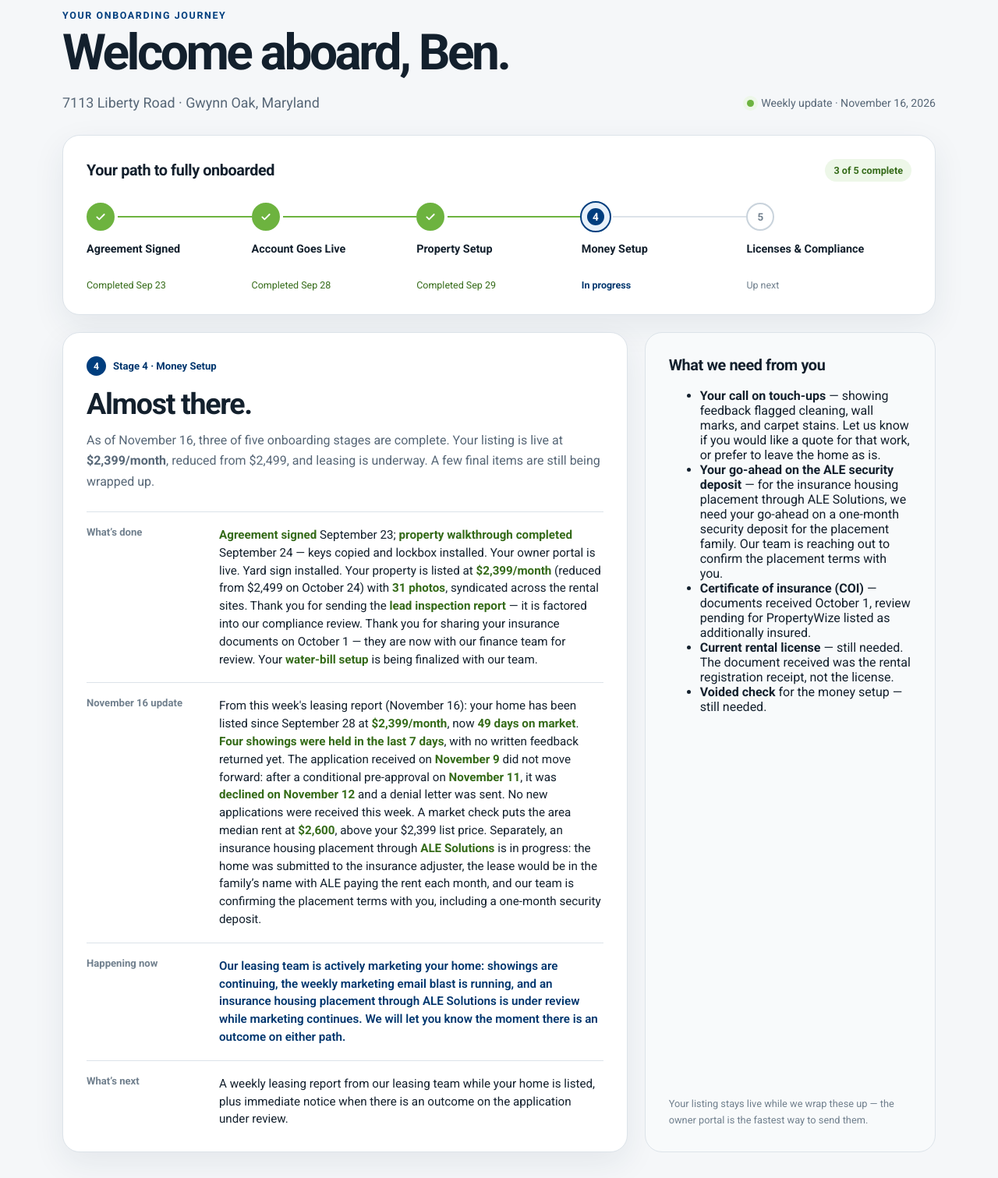
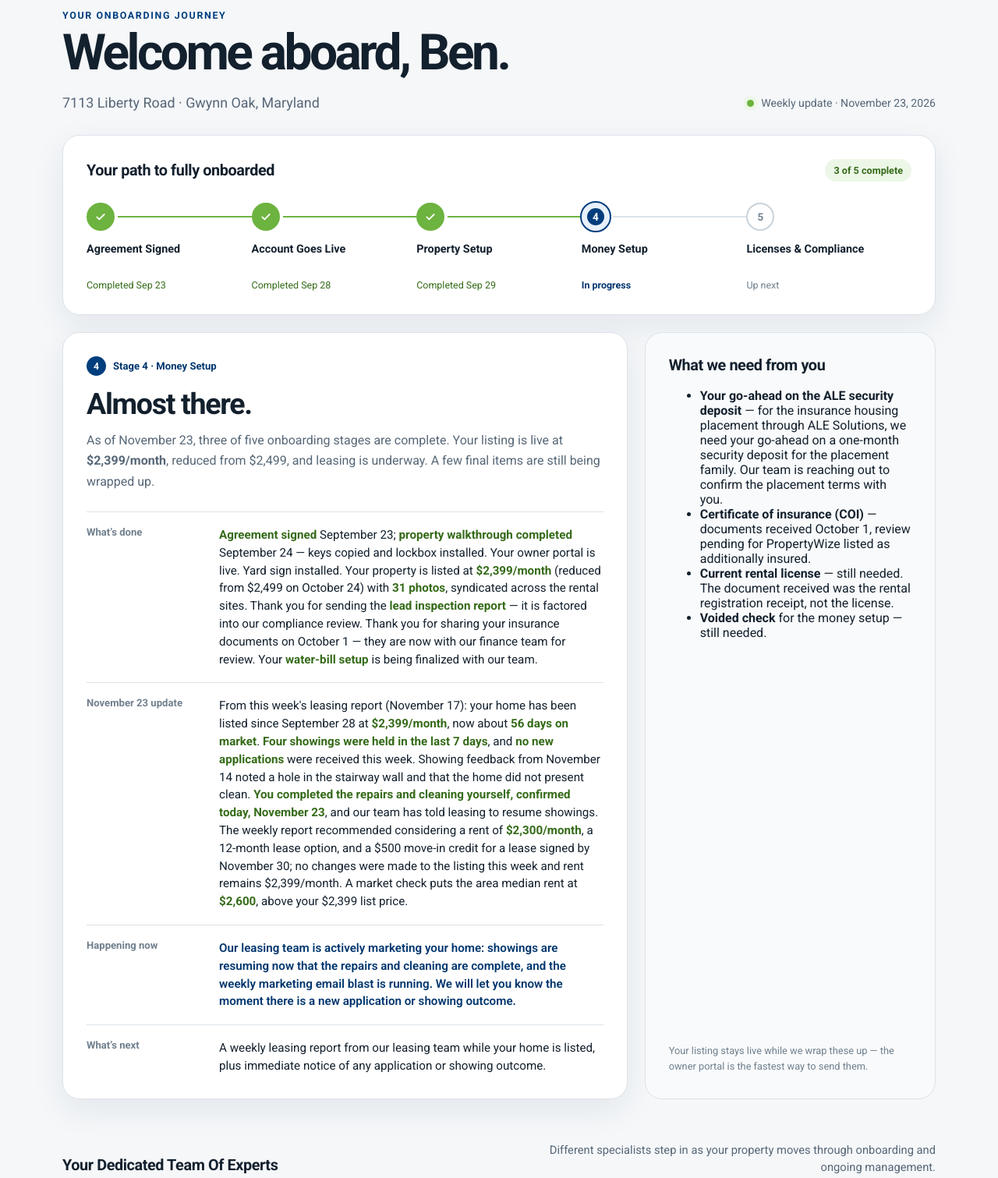
Before and after one commit to PropertyWizeOperations/onboarding-tracker, a plain HTML site: page index.html in a window 1280 px wide. Shown: the part 40-1551 px from the top of the page at 78% size. Drawn offline with Linux system fonts and the light colour scheme.

Commit message:
Weekly update - November 23, 2026

```diff
--- a/index.html
+++ b/index.html
@@ -487,9 +487,9 @@
         <h1>Welcome aboard, Ben.</h1>
         <p class="property">7113 Liberty Road · Gwynn Oak, Maryland</p>
       </div>
-      <div class="updated" aria-label="Status last updated November 16, 2026">
+      <div class="updated" aria-label="Status last updated November 23, 2026">
         <span class="pulse" aria-hidden="true"></span>
-        Weekly update · November 16, 2026
+        Weekly update · November 23, 2026
       </div>
     </header>
 
@@ -548,19 +548,19 @@
       <section class="status-card" aria-labelledby="now-title">
         <span class="stage-now">Stage 4 · Money Setup</span>
         <h2 id="now-title">Almost there.</h2>
-        <p class="status-lede">As of November 16, three of five onboarding stages are complete. Your listing is live at <strong>$2,399/month</strong>, reduced from $2,499, and leasing is underway. A few final items are still being wrapped up.</p>
+        <p class="status-lede">As of November 23, three of five onboarding stages are complete. Your listing is live at <strong>$2,399/month</strong>, reduced from $2,499, and leasing is underway. A few final items are still being wrapped up.</p>
         <ul class="status-list">
           <li class="status-row">
             <span class="status-label">What&rsquo;s done</span>
             <span class="status-value"><strong>Agreement signed</strong> September 23; <strong>property walkthrough completed</strong> September 24 — keys copied and lockbox installed. Your owner portal is live. Yard sign installed. Your property is listed at <strong>$2,399/month</strong> (reduced from $2,499 on October 24) with <strong>31 photos</strong>, syndicated across the rental sites. Thank you for sending the <strong>lead inspection report</strong> — it is factored into our compliance review. Thank you for sharing your insurance documents on October 1 — they are now with our finance team for review. Your <strong>water-bill setup</strong> is being finalized with our team.</span>
           </li>
-          <li class="status-row">             <span class="status-label">November 16 update</span>             <span class="status-value">From this week's leasing report (November 16): your home has been listed since September 28 at <strong>$2,399/month</strong>, now <strong>49 days on market</strong>. <strong>Four showings were held in the last 7 days</strong>, with no written feedback returned yet. The application received on <strong>November 9</strong> did not move forward: after a conditional pre-approval on <strong>November 11</strong>, it was <strong>declined on November 12</strong> and a denial letter was sent. No new applications were received this week. A market check puts the area median rent at <strong>$2,600</strong>, above your $2,399 list price. Separately, an insurance housing placement through <strong>ALE Solutions</strong> is in progress: the home was submitted to the insurance adjuster, the lease would be in the family’s name with ALE paying the rent each month, and our team is confirming the placement terms with you, including a one-month security deposit.</span>           </li>           <li class="status-row now">
+          <li class="status-row">             <span class="status-label">November 23 update</span>             <span class="status-value">From this week's leasing report (November 17): your home has been listed since September 28 at <strong>$2,399/month</strong>, now about <strong>56 days on market</strong>. <strong>Four showings were held in the last 7 days</strong>, and <strong>no new applications</strong> were received this week. Showing feedback from November 14 noted a hole in the stairway wall and that the home did not present clean. <strong>You completed the repairs and cleaning yourself, confirmed today, November 23</strong>, and our team has told leasing to resume showings. The weekly report recommended considering a rent of <strong>$2,300/month</strong>, a 12-month lease option, and a $500 move-in credit for a lease signed by November 30; no changes were made to the listing this week and rent remains $2,399/month. A market check puts the area median rent at <strong>$2,600</strong>, above your $2,399 list price.</span>           </li>           <li class="status-row now">
             <span class="status-label">Happening now</span>
-            <span class="status-value">Our leasing team is actively marketing your home: showings are continuing, the weekly marketing email blast is running, and an insurance housing placement through ALE Solutions is under review while marketing continues. We will let you know the moment there is an outcome on either path.</span>
+            <span class="status-value">Our leasing team is actively marketing your home: showings are resuming now that the repairs and cleaning are complete, and the weekly marketing email blast is running. We will let you know the moment there is a new application or showing outcome.</span>
           </li>
           <li class="status-row">
             <span class="status-label">What&rsquo;s next</span>
-            <span class="status-value">A weekly leasing report from our leasing team while your home is listed, plus immediate notice when there is an outcome on the application under review.</span>
+            <span class="status-value">A weekly leasing report from our leasing team while your home is listed, plus immediate notice of any application or showing outcome.</span>
           </li>
         </ul>
       </section>
@@ -569,7 +569,7 @@
         <div>
           <h2 class="section-title" id="needs-title">What we need from you</h2>
           <ul class="needs-list">
-            <li><strong>Your call on touch-ups</strong> — showing feedback flagged cleaning, wall marks, and carpet stains. Let us know if you would like a quote for that work, or prefer to leave the home as is.</li><li><strong>Your go-ahead on the ALE security deposit</strong> — for the insurance housing placement through ALE Solutions, we need your go-ahead on a one-month security deposit for the placement family. Our team is reaching out to confirm the placement terms with you.</li>
+            <li><strong>Your go-ahead on the ALE security deposit</strong> — for the insurance housing placement through ALE Solutions, we need your go-ahead on a one-month security deposit for the placement family. Our team is reaching out to confirm the placement terms with you.</li>
             <li><strong>Certificate of insurance (COI)</strong> — documents received October 1, review pending for PropertyWize listed as additionally insured.</li>
             <li><strong>Current rental license</strong> — still needed. The document received was the rental registration receipt, not the license.</li>
             <li><strong>Voided check</strong> for the money setup — still needed.</li>
```
